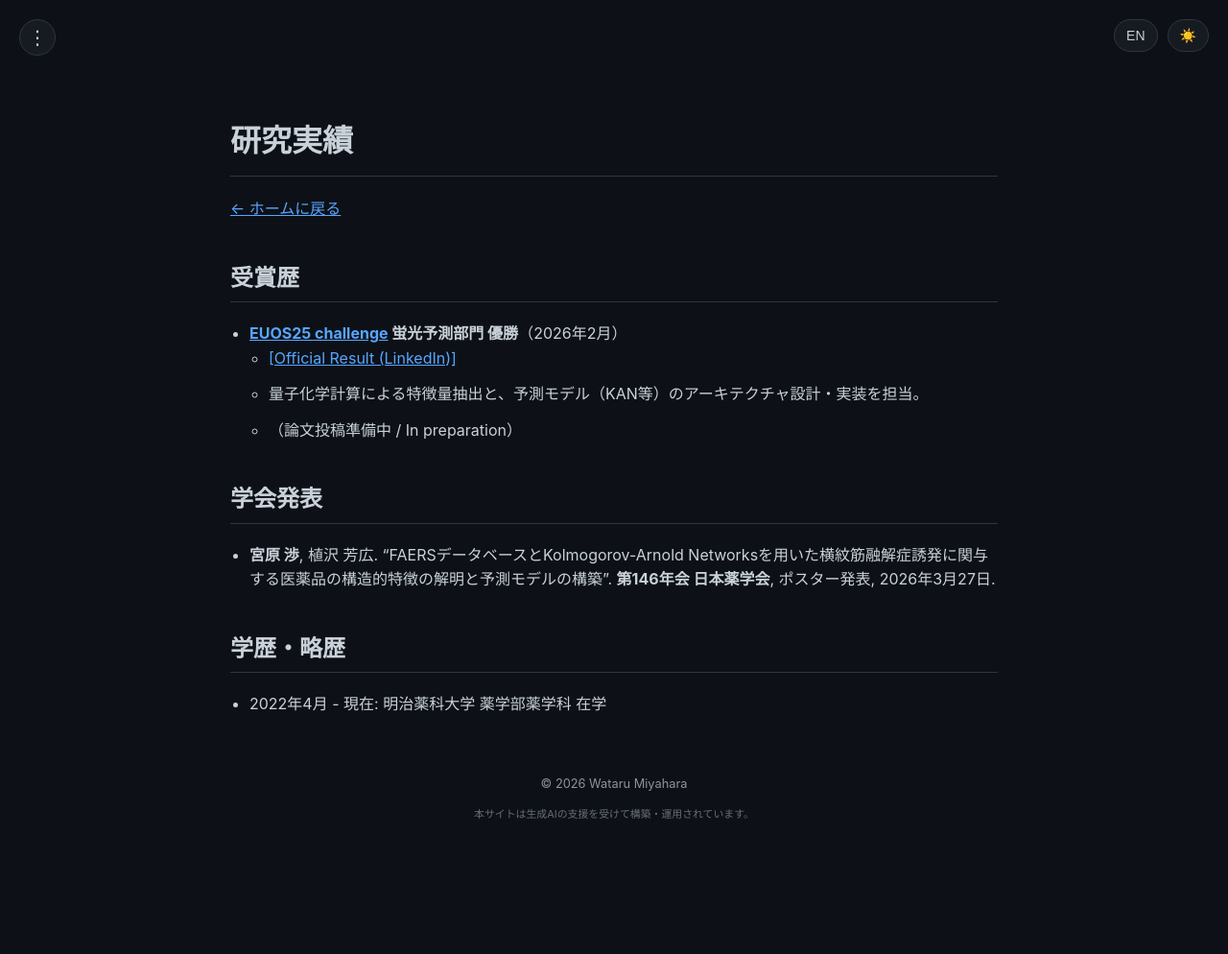
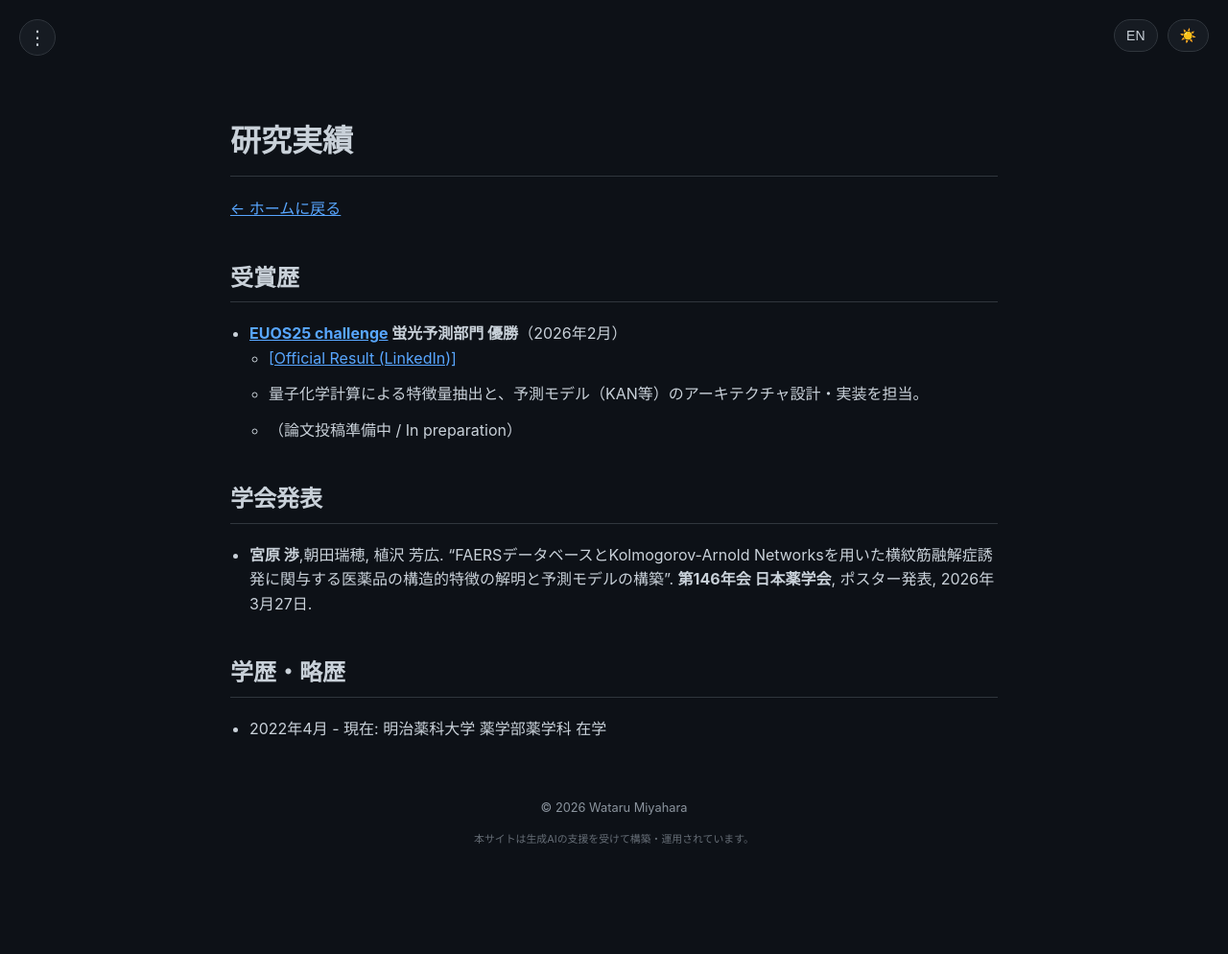
Before and after one commit to 377H-Miru/377H-Miru.github.io, a Jekyll site: the page built from achievements.md, in a window 1280 px wide. Shown: the whole page at 96% size. Built offline with Jekyll 4.4.1, drawn with Linux system fonts in a browser that asks for light colours; before the commit the page ends 968 px from its top, so only the background shows below that.

Commit message:
achievements.md の更新

```diff
--- a/achievements.md
+++ b/achievements.md
@@ -15,7 +15,7 @@
     - （論文投稿準備中 / In preparation）
 
 ## 学会発表
-- **宮原 渉**, 植沢 芳広. "FAERSデータベースとKolmogorov-Arnold Networksを用いた横紋筋融解症誘発に関与する医薬品の構造的特徴の解明と予測モデルの構築". **第146年会 日本薬学会**, ポスター発表, 2026年3月27日.
+- **宮原 渉**,朝田瑞穂, 植沢 芳広. "FAERSデータベースとKolmogorov-Arnold Networksを用いた横紋筋融解症誘発に関与する医薬品の構造的特徴の解明と予測モデルの構築". **第146年会 日本薬学会**, ポスター発表, 2026年3月27日.
 
 ## 学歴・略歴
 - 2022年4月 - 現在: 明治薬科大学 薬学部薬学科 在学
```
Also changed, not shown: other parts of achievements.md (+1 -1 lines).
